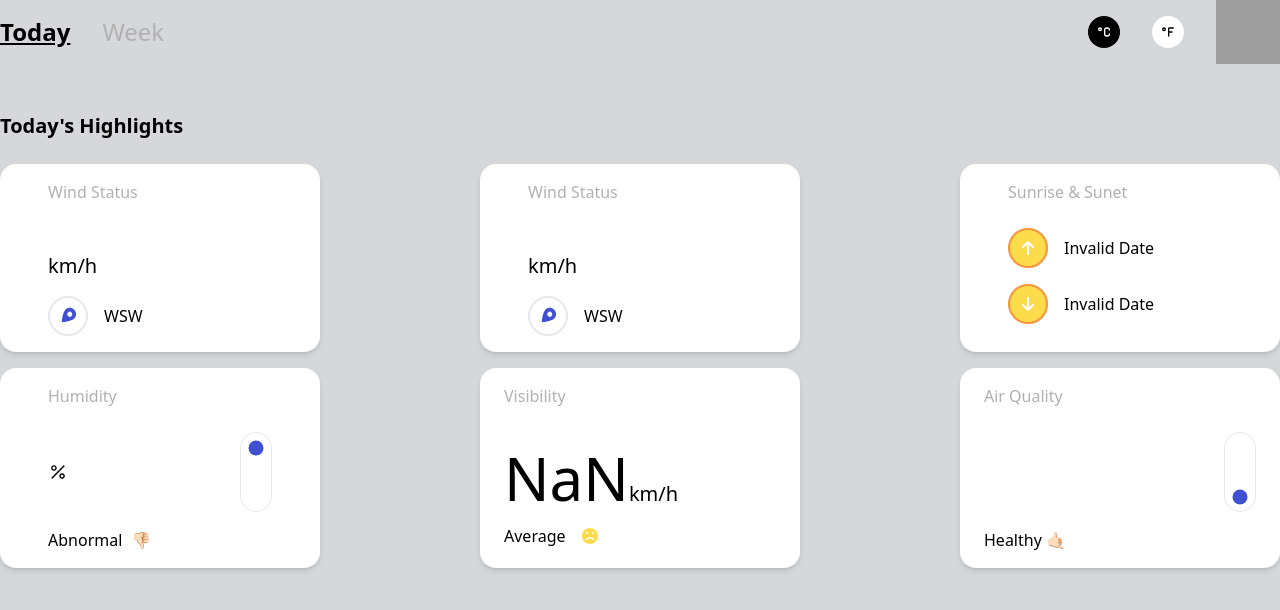
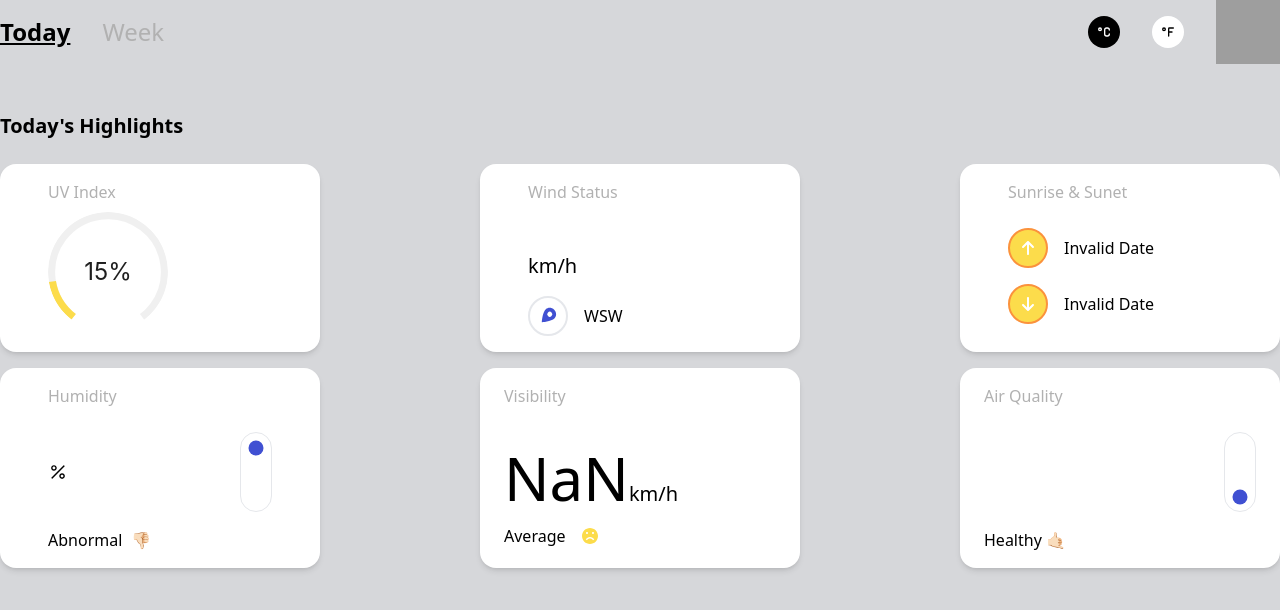
Before and after one commit to pavinane/weather_web, a Next.js app: page /components/RightCard in a window 1280 px wide. Shown: the top 610 px of the page. Built offline with nearby package versions, Linux system fonts and the light colour scheme; grey boxes are pictures that could not be loaded.

Commit message:
add styles in uv index

```diff
--- a/package.json
+++ b/package.json
@@ -10,6 +10,7 @@
   },
   "dependencies": {
     "@types/react-redux": "^7.1.33",
+    "antd": "^5.16.4",
     "next": "14.2.2",
     "react": "^18",
     "react-dom": "^18",
--- a/pages/components/RightCard.tsx
+++ b/pages/components/RightCard.tsx
@@ -19,6 +19,8 @@ import { FaArrowUp, FaArrowDown } from "react-icons/fa6";
 import { AiOutlinePercentage } from "react-icons/ai";
 import { GoDotFill } from "react-icons/go";
 import { ImSad2 } from "react-icons/im";
+import { Flex, Progress } from "antd";
+import type { ProgressProps } from "antd";
 
 interface RootState {
   degree: {
@@ -37,7 +39,7 @@ function RightCard() {
   const weekweatherData = useSelector(
     (state: any) => state?.weekWeather?.weatherData
   );
-  console.log("airData", airData);
+  console.log("weatherData", weatherData);
 
   const handleDegreeChange = (newDegree: string) => {
     dispatch(setDegree(newDegree));
@@ -239,7 +241,7 @@ function RightCard() {
       <div className="mt-4">
         <h1 className="text-xl font-semibold">Today's Highlights</h1>
         <div className="flex justify-between gap-4 mt-6 flex-wrap">
-          <WindStatus windNum={weatherData?.wind?.speed} />
+          <UIStatus windNum={weatherData?.wind?.speed} />
           <WindStatus windNum={weatherData?.wind?.speed} />
           <SunSet sunset={formattedSunrise} sunrise={formattedSunset} />
           <Humdidity humidityNum={weatherData?.main?.humidity} />
@@ -252,6 +254,31 @@ function RightCard() {
 }
 
 export default RightCard;
+
+export const UIStatus = ({ windNum }: any) => {
+  const twoColors: ProgressProps["strokeColor"] = {
+    "0%": "#fcdc4b",
+    "100%": "#fcdc4b",
+  };
+  return (
+    <div className="bg-white shadow-md rounded-2xl w-80  p-4 px-12 z-10 relative">
+      <h1 className="text-[#b1b1b1] text-md">UV Index</h1>
+      <div className="mt-2">
+        <Flex gap="small" wrap="wrap">
+          <Progress type="dashboard" percent={15} strokeColor={twoColors} />
+          {/* <Progress
+            type="dashboard"
+            steps={2}
+            strokeColor={twoColors}
+            percent={50}
+            trailColor="rgba(0, 0, 0, 0.06)"
+            strokeWidth={5}
+          /> */}
+        </Flex>
+      </div>
+    </div>
+  );
+};
 
 export const WindStatus = ({ windNum }: any) => {
   return (
```
Also changed, not shown: 1 other file (tests, documents, lock files or other folders).
